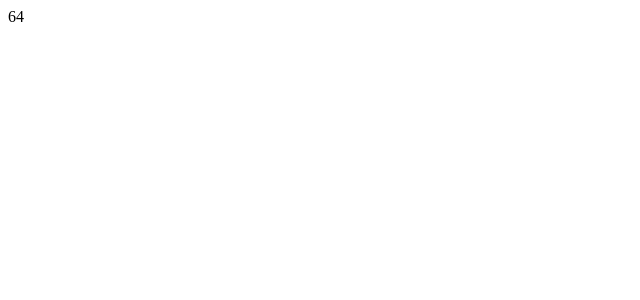
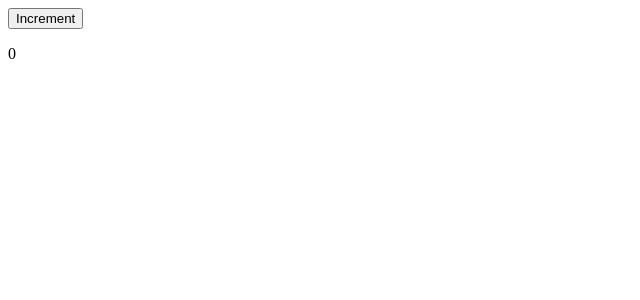
Before and after one commit to gokuljsparkout/GokulJSO, a React (Create React App) app: page / in a window 1280 px wide. Shown: the top 300 px of the page, without its empty margins (0-640 px from the left). Built offline with nearby package versions, Linux system fonts and the light colour scheme.

Commit message:
useCallback Hook

```diff
--- a/src/App.js
+++ b/src/App.js
@@ -1,9 +1,9 @@
 import React from "react";
-import Hook from "./Hook";
+import ParentC from "./ParentC";
 function App() {
   return (
     <div className="App">
-      <Hook a={8} b={8}/>
+      <ParentC/>
       </div>
   )
 }
--- /dev/null
+++ b/src/ChildC.js
@@ -0,0 +1,11 @@
+import React from 'react'
+
+const ChildC = ({incrementCount}) => {
+  return (
+    <div>
+      <button onClick={incrementCount}>Increment</button>
+    </div>
+  )
+}
+
+export default ChildC
--- a/src/Hook.js
+++ /dev/null
@@ -1,16 +0,0 @@
-//useMemo
-
-import React from 'react'
-import { useMemo } from 'react';
-
-const Hook = ({a,b}) => {
-  const result = useMemo(() =>{
-    return a*b;
-  },[a,b])
-
-  return (
-    <div>{result}</div>
-  )
-}
-
-export default Hook
--- /dev/null
+++ b/src/ParentC.js
@@ -0,0 +1,21 @@
+import React from 'react'
+import ChildC from './ChildC';
+import { useCallback,useState } from 'react';
+
+const ParentC = () => {
+  const[count,setCount]=useState(0);
+
+  const incrementCount = useCallback(()=> { //The useCallback hook is used to memoize the function and specify that it depends on the count state variable.
+    setCount(count + 1 );
+  }, [count]);
+
+
+  return (
+    <div>
+      <ChildC incrementCount={incrementCount}/>
+      <p>{count}</p>
+    </div>
+  )
+}
+
+export default ParentC
```
